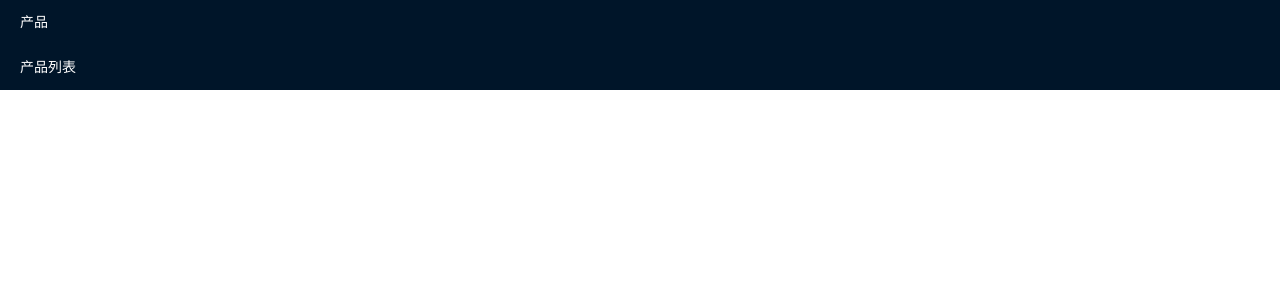
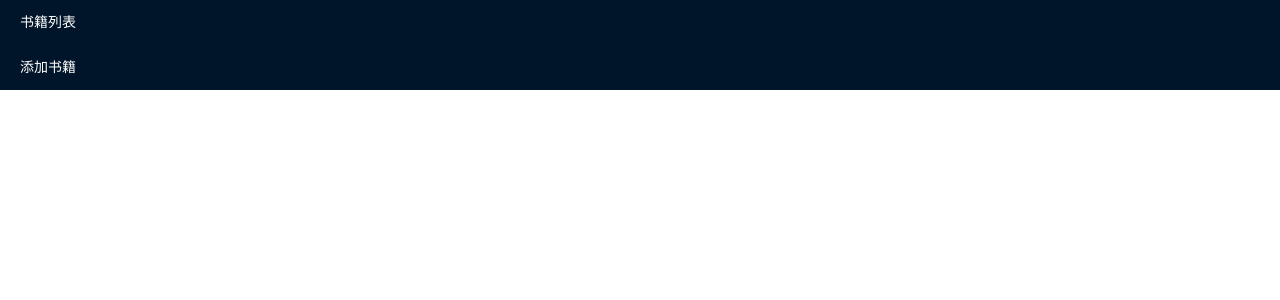
Before and after one commit to lukw510903926/vue-server, a Nuxt app: page /LeftMenu in a window 1280 px wide. Shown: the top 300 px of the page. Built offline with nearby package versions, Linux system fonts and the light colour scheme.

Commit message:
seo 优化

```diff
--- a/nuxt.config.js
+++ b/nuxt.config.js
@@ -20,7 +20,7 @@ module.exports = {
   /*
   ** Build configuration
   */
-  plugins: ['./plugins/element-ui.js', './plugins/util-plugins.js'],
+  plugins: ['./plugins/element-ui.js', './plugins/util-plugins.js', './plugins/route.js'],
   build: {
     extend(config, {isDev, isClient}) {
       if (isDev && isClient) {
--- a/pages/LeftMenu.vue
+++ b/pages/LeftMenu.vue
@@ -1,14 +1,14 @@
 <template>
   <el-menu :default-active="$route.path" @open="handleOpen" @close="handleClose" background-color="#001529"
            text-color="#fff" active-text-color="#ffd04b" :router=true>
-    <el-menu-item index="/home/product" route="/home/product">产品</el-menu-item>
-    <el-menu-item index="/home/product/list" route="/home/product/list">产品列表</el-menu-item>
+    <el-menu-item index="/book/BookList" route="/book/BookList">书籍列表</el-menu-item>
+    <el-menu-item index="/book/addBook" route="/book/addBook">添加书籍</el-menu-item>
   </el-menu>
 </template>
 
 <script>
   export default {
-    name: 'LeftMenu',
+    name: 'leftMenu',
     data() {
       return {}
     },
--- a/pages/index.vue
+++ b/pages/index.vue
@@ -25,6 +25,7 @@
   import LeftMenu from './LeftMenu.vue'
 
   export default {
+    name:'home',
     components: {
       LeftMenu
     },
--- /dev/null
+++ b/pages/index/book/BookList.vue
@@ -0,0 +1,28 @@
+<template>
+  <div>
+    书籍列表
+  </div>
+</template>
+
+<script>
+  export default {
+    name: "BookList",
+    data() {
+      return {}
+    },
+    head() {
+      return {
+        title: '书籍列表',
+        meta: [
+          {hid: Math.random(), name: '书籍列表', content: '书籍列表 ---- My custom description'},
+          {hid: Math.random(), name: '书籍列表2', content: '书籍列表  My custom description222'}
+        ]
+      }
+    }
+
+  }
+</script>
+
+<style scoped>
+
+</style>
--- /dev/null
+++ b/pages/index/book/addBook.vue
@@ -0,0 +1,11 @@
+<template>
+    <div>
+      添加数据
+    </div>
+</template>
+
+<script>
+    export default {
+        name: "addBook"
+    }
+</script>
--- /dev/null
+++ b/plugins/route.js
@@ -0,0 +1,5 @@
+export default ({ app }) => {
+  app.router.afterEach((to, from) => {
+    console.log('afterEach from: ',from,'to  :',to.path)
+  })
+}
```
